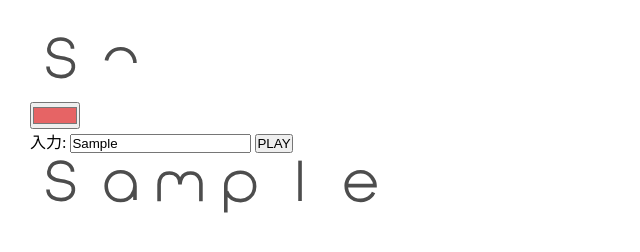
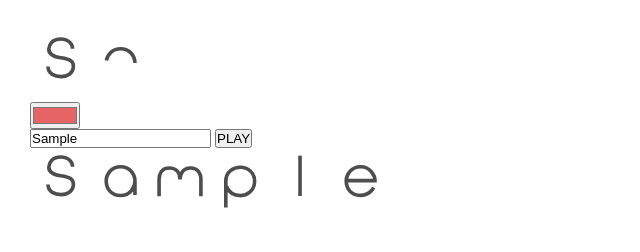
Before and after one commit to saitoukun/progressText, a website built with webpack: page public/index.html in a window 1280 px wide. Both pictures are taken after typing "Sample" into the empty fields and a click on the button "PLAY". Shown: the whole page, without its empty margins (0-640 px from the left). Built offline with nearby package versions, Linux system fonts and the light colour scheme.

Commit message:
edit html

```diff
--- a/public/index.html
+++ b/public/index.html
@@ -20,11 +20,12 @@
     <input type="color" id="colorWell" value="#e66465">
 
     <form>
-      <label for="textForm">入力: </label>
+      <label for="textForm"></label>
       <input type="text" id="textForm">
       <button id="button">PLAY</button>
     </form>
 
+    <div id="pre"></div>
 
   </div>
 
--- a/src/js/app.js
+++ b/src/js/app.js
@@ -5,18 +5,13 @@
     let count = 0;
     let defaultText = 'nowLoading'
     const container = document.querySelector('.container');
+    const  pre = document.getElementById('pre');
 
     let button = document.getElementById("button");
     button.addEventListener("click", function (e) {
         e.preventDefault();
         const obtainedText = document.getElementById("textForm").value;
         textArray.push(obtainedText)
-
-        console.log('ok')
-        const resultBox = document.createElement('div');
-        resultBox.setAttribute("id", count)
-        resultBox.innerText = obtainedText;
-        container.appendChild(resultBox);
 
         progressText.changeParameter({
             text: obtainedText,
@@ -25,11 +20,15 @@
         progressText.animate(1.0);
         console.log(progressText)
 
+        console.log('ok')
+        const resultBox = document.createElement('div');
+        resultBox.setAttribute("id", count)
+        resultBox.innerText = obtainedText;
+        pre.insertBefore(resultBox, pre.firstElementChild);
 
         const preProgressText = new ProgressText(count, progressText);
         preProgressText.progress(1.0);
         count++;
-
 
     });
 
```
Also changed, not shown: public/js/bundle.js (+1 -1 lines).
